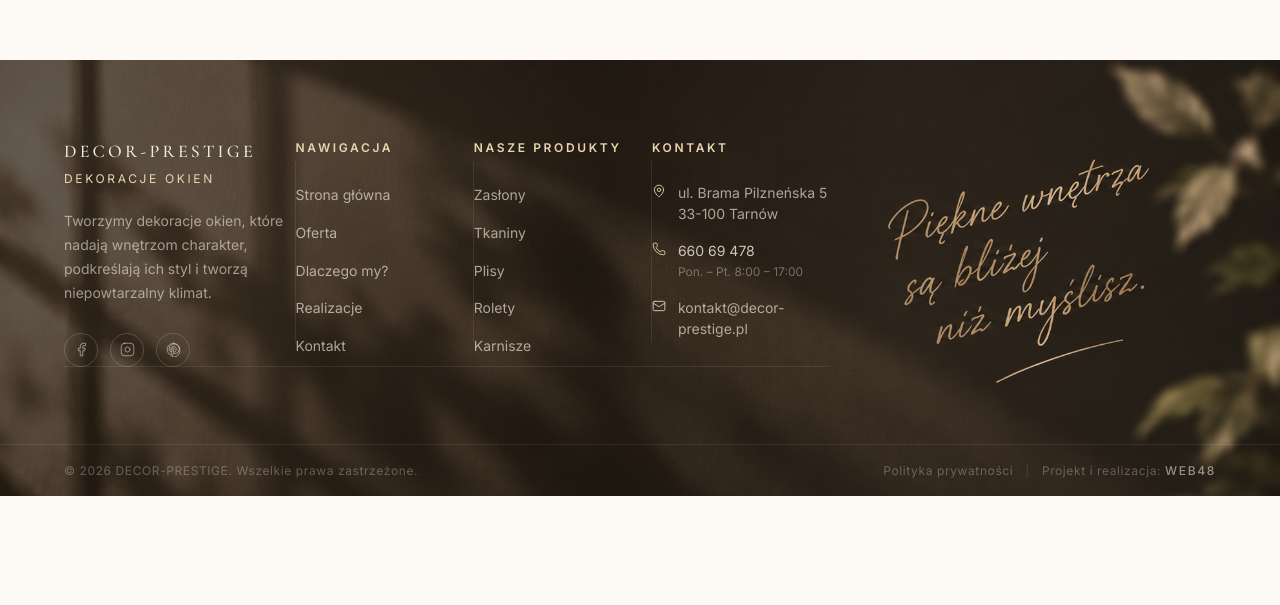
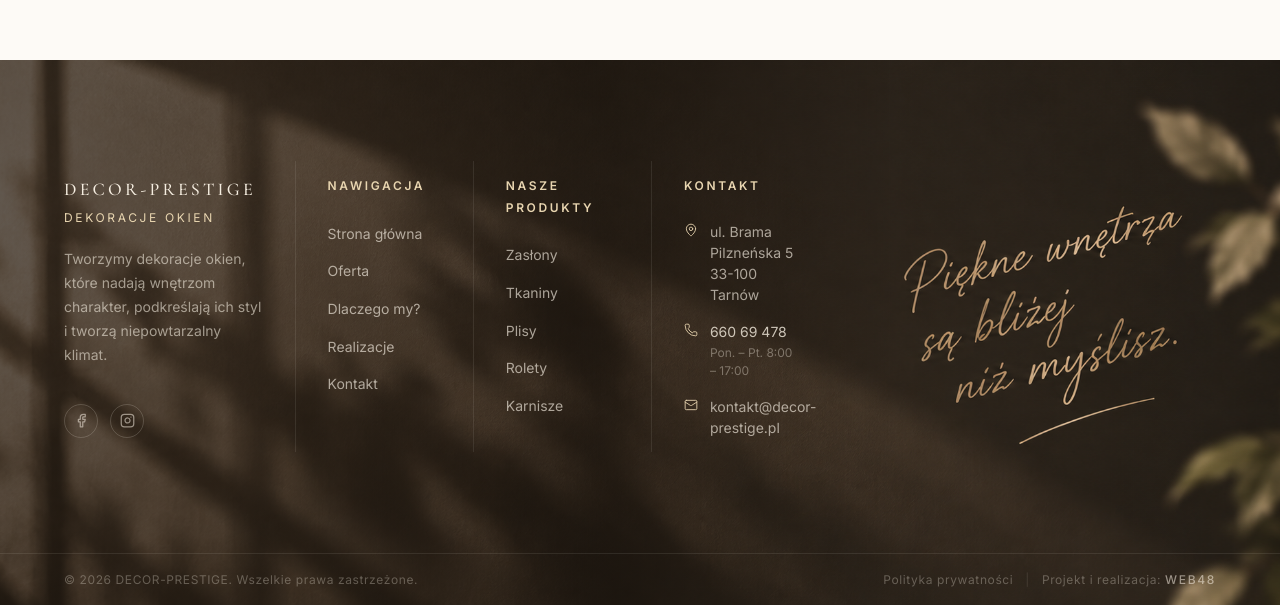
Before and after one commit to web48app/decor-prestige, a React (Vite) app in the folder decor-prestige/: page / in a window 1280 px wide. Shown: the part 5840-6445 px from the top of the page. Before the commit the page ends 6336 px from the top, so only its background shows below. Built offline with nearby package versions, Linux system fonts and the light colour scheme.

Commit message:
fix: Footer - 1 kreska, padding kolumn, tylko FB+IG, grubsze ikony

```diff
--- a/decor-prestige/src/components/layout/Footer/Footer.jsx
+++ b/decor-prestige/src/components/layout/Footer/Footer.jsx
@@ -5,7 +5,7 @@
 /* ---- Social icons (lucide nie eksportuje tych ikon) ---- */
 function IconFacebook() {
   return (
-    <svg width="15" height="15" viewBox="0 0 24 24" fill="none" stroke="currentColor" strokeWidth="1.5" strokeLinecap="round" strokeLinejoin="round" aria-hidden="true">
+    <svg width="15" height="15" viewBox="0 0 24 24" fill="none" stroke="currentColor" strokeWidth="2" strokeLinecap="round" strokeLinejoin="round" aria-hidden="true">
       <path d="M18 2h-3a5 5 0 0 0-5 5v3H7v4h3v8h4v-8h3l1-4h-4V7a1 1 0 0 1 1-1h3z"/>
     </svg>
   );
@@ -13,18 +13,10 @@
 
 function IconInstagram() {
   return (
-    <svg width="15" height="15" viewBox="0 0 24 24" fill="none" stroke="currentColor" strokeWidth="1.5" strokeLinecap="round" strokeLinejoin="round" aria-hidden="true">
+    <svg width="15" height="15" viewBox="0 0 24 24" fill="none" stroke="currentColor" strokeWidth="2" strokeLinecap="round" strokeLinejoin="round" aria-hidden="true">
       <rect width="20" height="20" x="2" y="2" rx="5" ry="5"/>
       <path d="M16 11.37A4 4 0 1 1 12.63 8 4 4 0 0 1 16 11.37z"/>
       <line x1="17.5" x2="17.51" y1="6.5" y2="6.5"/>
-    </svg>
-  );
-}
-
-function IconPinterest() {
-  return (
-    <svg width="15" height="15" viewBox="0 0 24 24" fill="none" stroke="currentColor" strokeWidth="1.5" strokeLinecap="round" strokeLinejoin="round" aria-hidden="true">
-      <path d="M12 2C6.48 2 2 6.48 2 12c0 4.24 2.65 7.86 6.39 9.29-.09-.78-.17-1.98.04-2.83.18-.77 1.22-5.16 1.22-5.16s-.31-.62-.31-1.55c0-1.45.84-2.54 1.89-2.54.89 0 1.32.67 1.32 1.47 0 .9-.57 2.24-.86 3.49-.25 1.04.51 1.89 1.53 1.89 1.84 0 3.07-2.35 3.07-5.13 0-2.12-1.43-3.7-4-3.7-2.91 0-4.72 2.18-4.72 4.59 0 .83.24 1.42.62 1.87.17.21.2.29.13.53-.06.22-.19.75-.24.96-.08.3-.32.41-.59.3-1.64-.69-2.44-2.55-2.44-4.64 0-3.44 2.89-7.55 8.62-7.55 4.6 0 7.63 3.33 7.63 6.92 0 4.73-2.62 8.24-6.47 8.24-1.3 0-2.52-.7-2.94-1.49l-.82 3.16c-.29 1.11-1.08 2.5-1.62 3.35.88.27 1.83.42 2.81.42 5.52 0 10-4.48 10-10S17.52 2 12 2z"/>
     </svg>
   );
 }
@@ -72,9 +64,6 @@
               </a>
               <a href="#" className={styles.socialLink} aria-label="Instagram" target="_blank" rel="noopener noreferrer">
                 <IconInstagram />
-              </a>
-              <a href="#" className={styles.socialLink} aria-label="Pinterest" target="_blank" rel="noopener noreferrer">
-                <IconPinterest />
               </a>
             </div>
           </div>
--- a/decor-prestige/src/components/layout/Footer/Footer.module.css
+++ b/decor-prestige/src/components/layout/Footer/Footer.module.css
@@ -57,23 +57,12 @@
   position: relative;
 }
 
-/* Pozioma linia pod kolumnami */
-.cols::after {
-  content: '';
-  position: absolute;
-  bottom: 0;
-  left: 0;
-  right: 0;
-  height: 1px;
-  background: rgba(245, 237, 224, 0.09);
-}
-
 /* ---- Każda kolumna ---- */
 .col {
   display: flex;
   flex-direction: column;
   gap: var(--space-5);
-  padding: clamp(2rem, 3vw, 3rem) clamp(var(--space-4), 2vw, var(--space-7));
+  padding: clamp(2rem, 3vw, 3rem) clamp(var(--space-8), 2.5vw, var(--space-10));
   min-width: 0;
   position: relative;
 }
@@ -89,10 +78,12 @@
   background: rgba(245, 237, 224, 0.09);
 }
 
-/* Pierwsza kolumna — bez lewego paddingu */
+/* Pierwsza kolumna — bez lewego paddingu (wyrównana do krawędzi main) */
 .col:first-child {
   padding-left: 0;
 }
+
+/* Pionowe kreski między kolumnami — subtelne, z insetem G/D */
 
 /* ---- Logo ---- */
 .logo {
```
